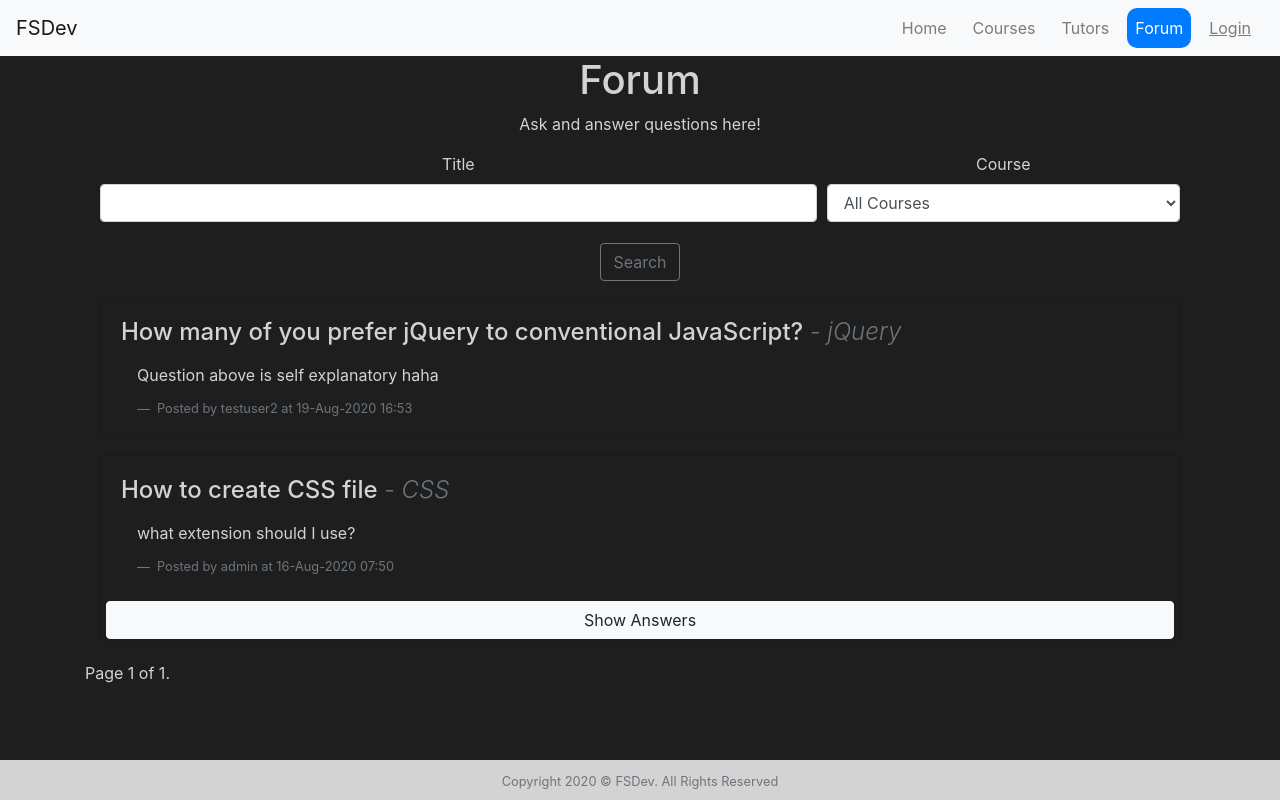
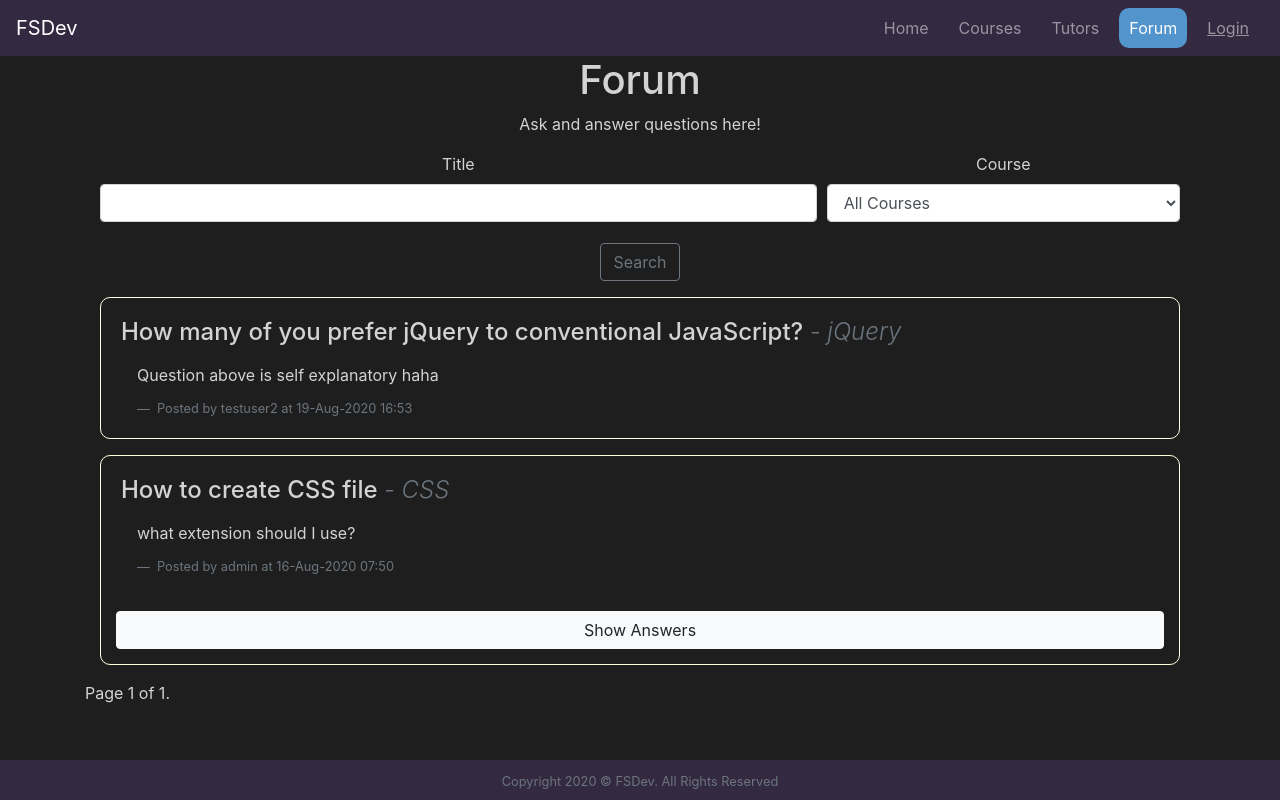
Before and after one commit to zuanming/fourthrepo, a Django app: page /forum/ in a window 1280 px wide. Run offline with Django 3.2, Linux system fonts and the light colour scheme; data comes from the database, SQL or seed files in the repository; some libraries are stand-ins or nearby versions.

Commit message:
changed navbar and footer color

```diff
--- a/forum/templates/forum/index.template.html
+++ b/forum/templates/forum/index.template.html
@@ -134,7 +134,7 @@
       {% endif %}
 
       {% if question.answer_set.all %}
-      <button class="ansDiv btn btn-light" type="button">Show Answers</button>
+      <button class="ansDiv btn btn-light" type="button" style="margin:15px;">Show Answers</button>
       {% endif %}
       {% for answer in question.answer_set.all %}
       <div class="card-footer subpost text-right" style="display:none;">
--- a/static/styles/styles.css
+++ b/static/styles/styles.css
@@ -14,6 +14,10 @@ body {
     margin-bottom:80px;
 }
 
+.jumbotron {
+    background-color:rgb(78, 87, 97);
+}
+
 .main-logo {
     border-radius:20px;
     width:auto;
@@ -22,6 +26,8 @@ body {
 
 .card {
     background-color: transparent !important;
+    border-color:lightyellow !important;
+    border-radius:10px;
 }
 
 .index-card {
@@ -62,7 +68,9 @@ body {
 }
 
 .subpost {
-    color:darkgrey;
+    color:rgb(245,246,246);
+    background-color:rgb(66,61,70);
+    border-radius:10px !important;
 }
 
 .asteriskField {
@@ -78,7 +86,7 @@ body {
 }
 
 .active {
-    background-color: #007bff !important;
+    background-color: var(--codeblue) !important;
     border-radius:10px;
 }
 
@@ -87,12 +95,21 @@ body {
 }
 
 footer {
-    background-color: lightgrey;
+    background-color: rgb(51,41,64);
+}
+
+.navbar {
+    background-color:rgb(51,41,64);
 }
 
 .nav-item {
     margin-left:5px !important;
     margin-right:5px !important;
+}
+
+.nav-item .nav-link {
+    padding-left:10px !important;
+    padding-right:10px !important;
 }
 
  .featurette-divider {
--- a/templates/base.template.html
+++ b/templates/base.template.html
@@ -18,7 +18,7 @@
   </head>
   <body>
     <header>
-        <nav class="navbar navbar-expand-sm navbar-light bg-light fixed-top">
+        <nav class="navbar navbar-expand-sm navbar-dark fixed-top">
             <a class="navbar-brand mr-auto" href="{% url 'index' %}">FSDev</a>
             <button class="navbar-toggler" type="button" data-toggle="collapse" data-target="#navbarSupportedContent" aria-controls="navbarSupportedContent" aria-expanded="false" aria-label="Toggle navigation">
                 <span class="navbar-toggler-icon"></span>
```
